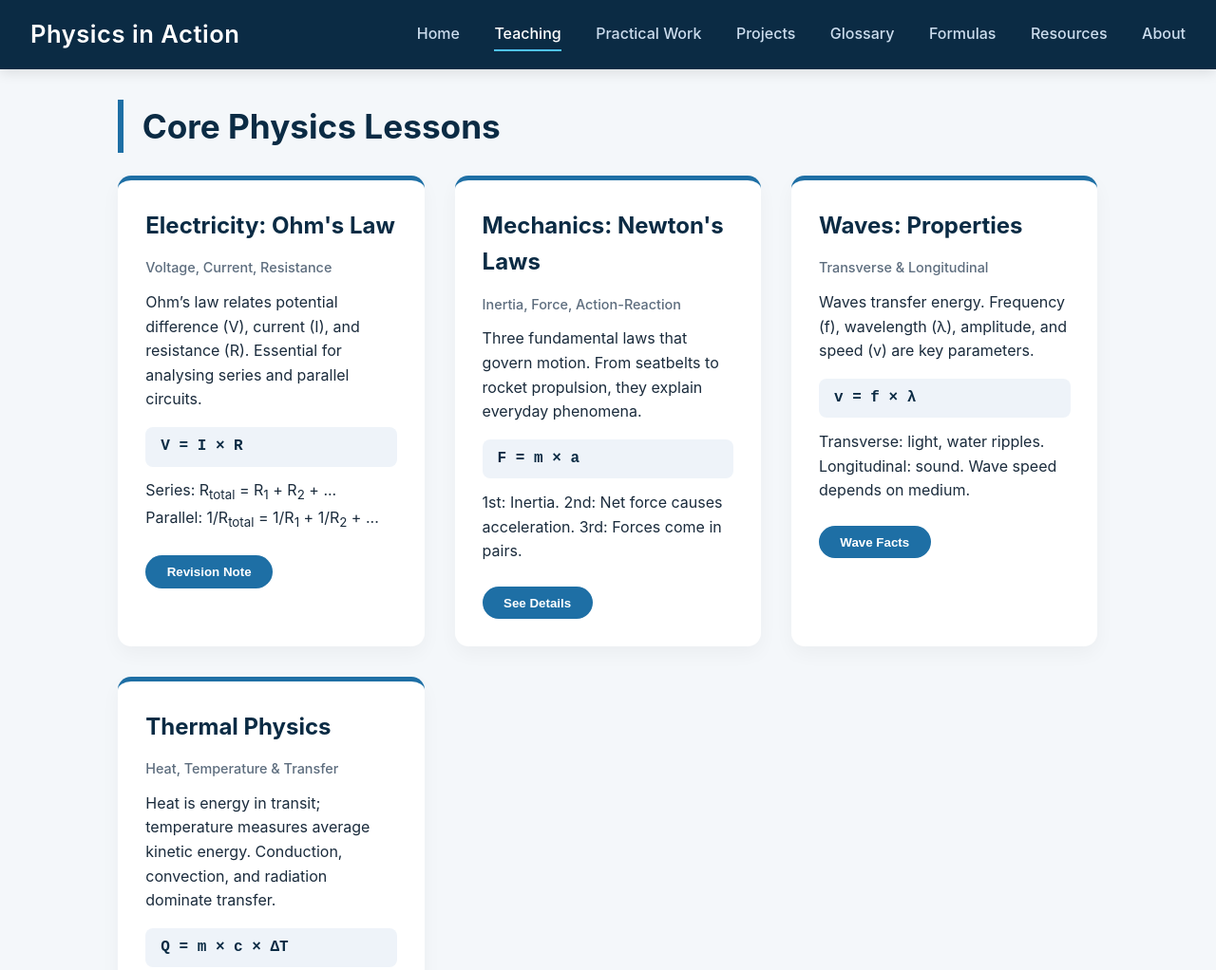
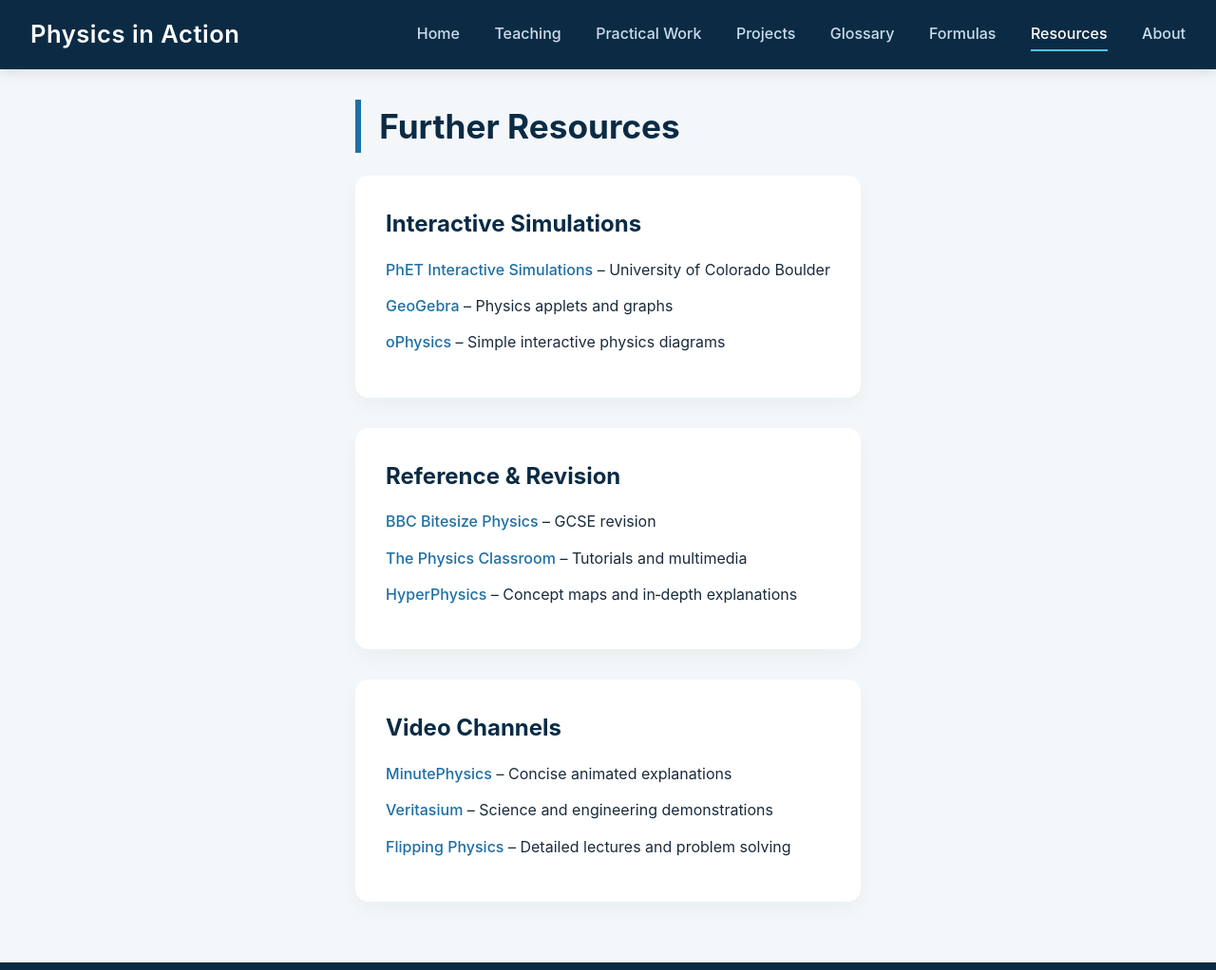
Before and after one commit to piusbliss1/physics-website, a plain HTML site: page resources.html in a window 1280 px wide. Shown: the top 1022 px of the page at 95% size. Drawn offline with Linux system fonts and the light colour scheme.

Commit message:
Update resources.html

```diff
--- a/resources.html
+++ b/resources.html
@@ -3,25 +3,101 @@
 <head>
     <meta charset="UTF-8">
     <meta name="viewport" content="width=device-width, initial-scale=1.0">
-    <title>Teaching | Physics in Action</title>
+    <title>Resources | Physics in Action</title>
     <style>
-        * { margin: 0; padding: 0; box-sizing: border-box; }
-        body { font-family: 'Inter', 'Segoe UI', Roboto, system-ui, sans-serif; background: #f4f7fa; color: #1a2b3c; line-height: 1.6; display: flex; flex-direction: column; min-height: 100vh; }
-        .site-header { background: #0b2b44; color: white; padding: 1rem 2rem; display: flex; flex-wrap: wrap; align-items: center; justify-content: space-between; box-shadow: 0 4px 12px rgba(0,0,0,0.1); }
-        .logo { font-size: 1.6rem; font-weight: 600; letter-spacing: 0.5px; }
-        .main-nav a { color: #ccddee; text-decoration: none; font-weight: 500; padding: 0.4rem 0; margin-left: 2rem; border-bottom: 2px solid transparent; transition: 0.2s; }
-        .main-nav a:hover, .main-nav a.active { color: white; border-bottom-color: #4fc3f7; }
-        .container { max-width: 1200px; margin: 2rem auto; padding: 0 2rem; flex: 1; }
-        h1 { font-size: 2.2rem; color: #0b2b44; margin-bottom: 1.5rem; border-left: 6px solid #1e6fa5; padding-left: 1.2rem; }
-        .grid { display: grid; grid-template-columns: repeat(auto-fit, minmax(280px, 1fr)); gap: 2rem; }
-        .card { background: white; border-radius: 14px; padding: 1.8rem; box-shadow: 0 8px 20px rgba(0,0,0,0.04); border-top: 5px solid #1e6fa5; }
-        .card h2 { font-size: 1.5rem; color: #0b2b44; margin-bottom: 0.8rem; }
-        .card .sub { color: #5d6d7e; font-size: 0.9rem; margin-bottom: 0.8rem; font-weight: 500; }
-        .card p { margin-bottom: 1rem; }
-        .formula { background: #eef3f9; padding: 0.5rem 1rem; border-radius: 8px; font-family: 'Courier New', monospace; font-weight: 600; color: #0b2b44; margin: 0.8rem 0; }
-        .btn-detail { background: #1e6fa5; color: white; border: none; padding: 0.6rem 1.4rem; border-radius: 30px; font-weight: 600; cursor: pointer; transition: background 0.2s; margin-top: 0.5rem; }
-        .btn-detail:hover { background: #134b6e; }
-        .footer { margin-top: auto; background: #0b2b44; color: #b0c7d9; text-align: center; padding: 1.5rem; font-size: 0.9rem; }
+        * {
+            margin: 0;
+            padding: 0;
+            box-sizing: border-box;
+        }
+        body {
+            font-family: 'Inter', 'Segoe UI', Roboto, system-ui, sans-serif;
+            background: #f4f7fa;
+            color: #1a2b3c;
+            line-height: 1.6;
+            display: flex;
+            flex-direction: column;
+            min-height: 100vh;
+        }
+        .site-header {
+            background: #0b2b44;
+            color: white;
+            padding: 1rem 2rem;
+            display: flex;
+            flex-wrap: wrap;
+            align-items: center;
+            justify-content: space-between;
+            box-shadow: 0 4px 12px rgba(0,0,0,0.1);
+        }
+        .logo {
+            font-size: 1.6rem;
+            font-weight: 600;
+            letter-spacing: 0.5px;
+        }
+        .main-nav a {
+            color: #ccddee;
+            text-decoration: none;
+            font-weight: 500;
+            padding: 0.4rem 0;
+            margin-left: 2rem;
+            border-bottom: 2px solid transparent;
+            transition: 0.2s;
+        }
+        .main-nav a:hover,
+        .main-nav a.active {
+            color: white;
+            border-bottom-color: #4fc3f7;
+        }
+        .container {
+            max-width: 1000px;
+            margin: 2rem auto;
+            padding: 0 2rem;
+            flex: 1;
+        }
+        h1 {
+            font-size: 2.2rem;
+            color: #0b2b44;
+            margin-bottom: 1.5rem;
+            border-left: 6px solid #1e6fa5;
+            padding-left: 1.2rem;
+        }
+        .resource-category {
+            background: white;
+            border-radius: 14px;
+            padding: 2rem;
+            box-shadow: 0 8px 20px rgba(0,0,0,0.04);
+            margin-bottom: 2rem;
+        }
+        .resource-category h2 {
+            color: #0b2b44;
+            margin-bottom: 1rem;
+            font-size: 1.5rem;
+        }
+        .resource-category ul {
+            list-style: none;
+            padding: 0;
+        }
+        .resource-category li {
+            margin-bottom: 0.8rem;
+        }
+        .resource-category a {
+            color: #1e6fa5;
+            text-decoration: none;
+            font-weight: 500;
+            border-bottom: 1px solid transparent;
+            transition: 0.2s;
+        }
+        .resource-category a:hover {
+            border-bottom-color: #1e6fa5;
+        }
+        .footer {
+            margin-top: auto;
+            background: #0b2b44;
+            color: #b0c7d9;
+            text-align: center;
+            padding: 1.5rem;
+            font-size: 0.9rem;
+        }
     </style>
 </head>
 <body>
@@ -29,51 +105,41 @@
         <div class="logo">Physics in Action</div>
         <nav class="main-nav">
             <a href="index.html">Home</a>
-            <a href="teaching.html" class="active">Teaching</a>
+            <a href="teaching.html">Teaching</a>
             <a href="practical.html">Practical Work</a>
             <a href="projects.html">Projects</a>
             <a href="glossary.html">Glossary</a>
             <a href="formulas.html">Formulas</a>
-            <a href="resources.html">Resources</a>
+            <a href="resources.html" class="active">Resources</a>
             <a href="about.html">About</a>
         </nav>
     </header>
 
     <main class="container">
-        <h1>Core Physics Lessons</h1>
-        <div class="grid">
-            <div class="card">
-                <h2>Electricity: Ohm's Law</h2>
-                <div class="sub">Voltage, Current, Resistance</div>
-                <p>Ohm’s law relates potential difference (V), current (I), and resistance (R). Essential for analysing series and parallel circuits.</p>
-                <div class="formula">V = I &times; R</div>
-                <p>Series: R<sub>total</sub> = R<sub>1</sub> + R<sub>2</sub> + ...<br>Parallel: 1/R<sub>total</sub> = 1/R<sub>1</sub> + 1/R<sub>2</sub> + ...</p>
-                <button class="btn-detail" onclick="alert('Ohm\'s Law: V = I * R\nIn series: current constant, voltage divides.\nIn parallel: voltage constant, current divides.')">Revision Note</button>
-            </div>
-            <div class="card">
-                <h2>Mechanics: Newton's Laws</h2>
-                <div class="sub">Inertia, Force, Action-Reaction</div>
-                <p>Three fundamental laws that govern motion. From seatbelts to rocket propulsion, they explain everyday phenomena.</p>
-                <div class="formula">F = m &times; a</div>
-                <p>1st: Inertia. 2nd: Net force causes acceleration. 3rd: Forces come in pairs.</p>
-                <button class="btn-detail" onclick="alert('1st Law: An object remains at rest or in uniform motion unless acted upon.\n2nd Law: F = ma.\n3rd Law: For every action there is an equal and opposite reaction.')">See Details</button>
-            </div>
-            <div class="card">
-                <h2>Waves: Properties</h2>
-                <div class="sub">Transverse &amp; Longitudinal</div>
-                <p>Waves transfer energy. Frequency (f), wavelength (&lambda;), amplitude, and speed (v) are key parameters.</p>
-                <div class="formula">v = f &times; &lambda;</div>
-                <p>Transverse: light, water ripples. Longitudinal: sound. Wave speed depends on medium.</p>
-                <button class="btn-detail" onclick="alert('Wave equation: v = f * lambda.\nTransverse: displacement perpendicular to direction.\nLongitudinal: displacement parallel.')">Wave Facts</button>
-            </div>
-            <div class="card">
-                <h2>Thermal Physics</h2>
-                <div class="sub">Heat, Temperature &amp; Transfer</div>
-                <p>Heat is energy in transit; temperature measures average kinetic energy. Conduction, convection, and radiation dominate transfer.</p>
-                <div class="formula">Q = m &times; c &times; &Delta;T</div>
-                <p>Specific heat capacity (c) determines energy needed to change temperature.</p>
-                <button class="btn-detail" onclick="alert('Heat transfer: conduction (solids), convection (fluids), radiation (no medium).\nQ = m * c * delta T.\nUnits: Joules.')">Thermal Summary</button>
-            </div>
+        <h1>Further Resources</h1>
+        <div class="resource-category">
+            <h2>Interactive Simulations</h2>
+            <ul>
+                <li><a href="https://phet.colorado.edu" target="_blank" rel="noopener">PhET Interactive Simulations</a> – University of Colorado Boulder</li>
+                <li><a href="https://www.geogebra.org" target="_blank" rel="noopener">GeoGebra</a> – Physics applets and graphs</li>
+                <li><a href="https://ophysics.com" target="_blank" rel="noopener">oPhysics</a> – Simple interactive physics diagrams</li>
+            </ul>
+        </div>
+        <div class="resource-category">
+            <h2>Reference &amp; Revision</h2>
+            <ul>
+                <li><a href="https://www.bbc.co.uk/bitesize/subjects/zpm6fg8" target="_blank" rel="noopener">BBC Bitesize Physics</a> – GCSE revision</li>
+                <li><a href="https://www.physicsclassroom.com" target="_blank" rel="noopener">The Physics Classroom</a> – Tutorials and multimedia</li>
+                <li><a href="https://hyperphysics.phy-astr.gsu.edu/hbase/hph.html" target="_blank" rel="noopener">HyperPhysics</a> – Concept maps and in‑depth explanations</li>
+            </ul>
+        </div>
+        <div class="resource-category">
+            <h2>Video Channels</h2>
+            <ul>
+                <li><a href="https://www.youtube.com/c/MinutePhysics" target="_blank" rel="noopener">MinutePhysics</a> – Concise animated explanations</li>
+                <li><a href="https://www.youtube.com/c/veritasium" target="_blank" rel="noopener">Veritasium</a> – Science and engineering demonstrations</li>
+                <li><a href="https://www.youtube.com/c/FlippingPhysics" target="_blank" rel="noopener">Flipping Physics</a> – Detailed lectures and problem solving</li>
+            </ul>
         </div>
     </main>
 
```
